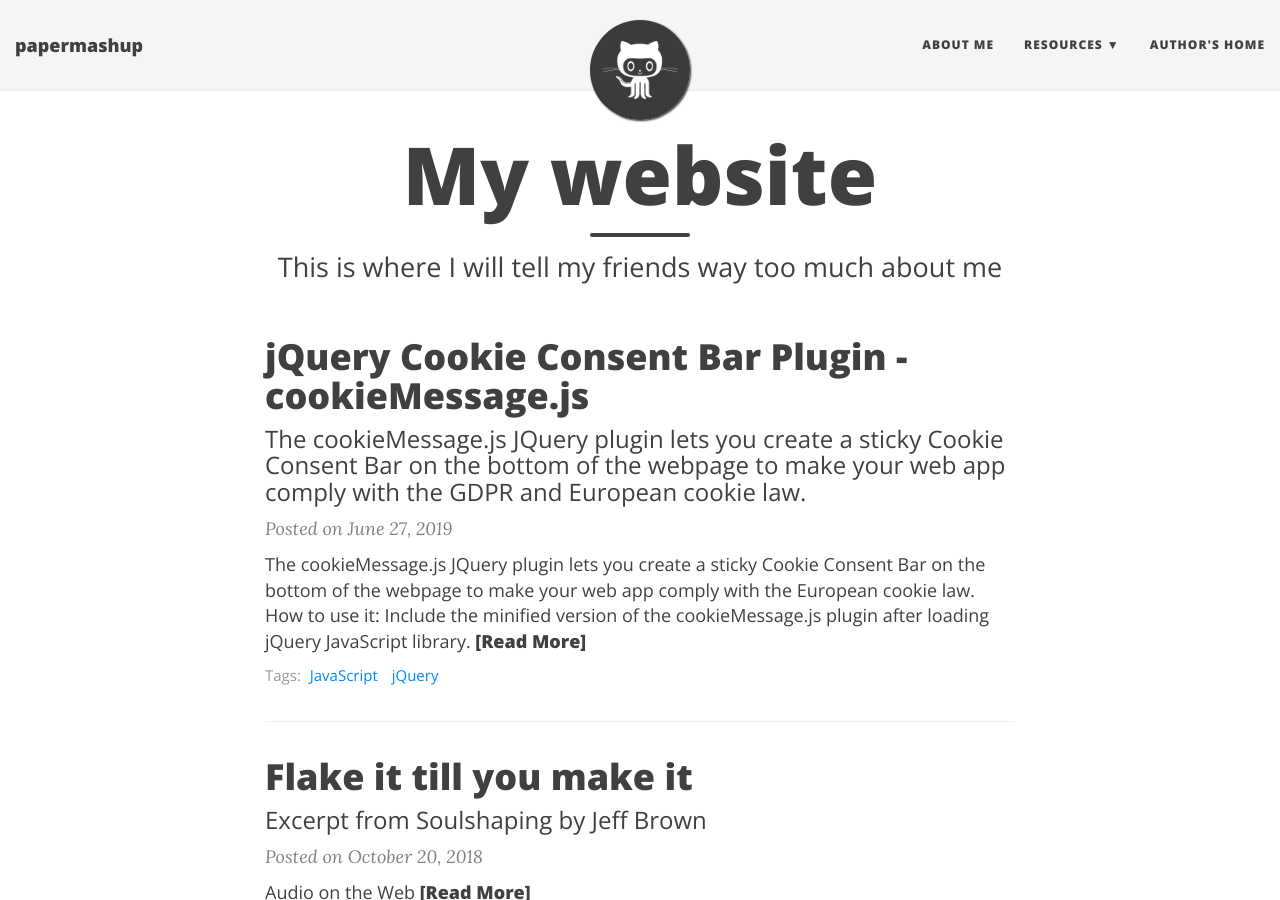
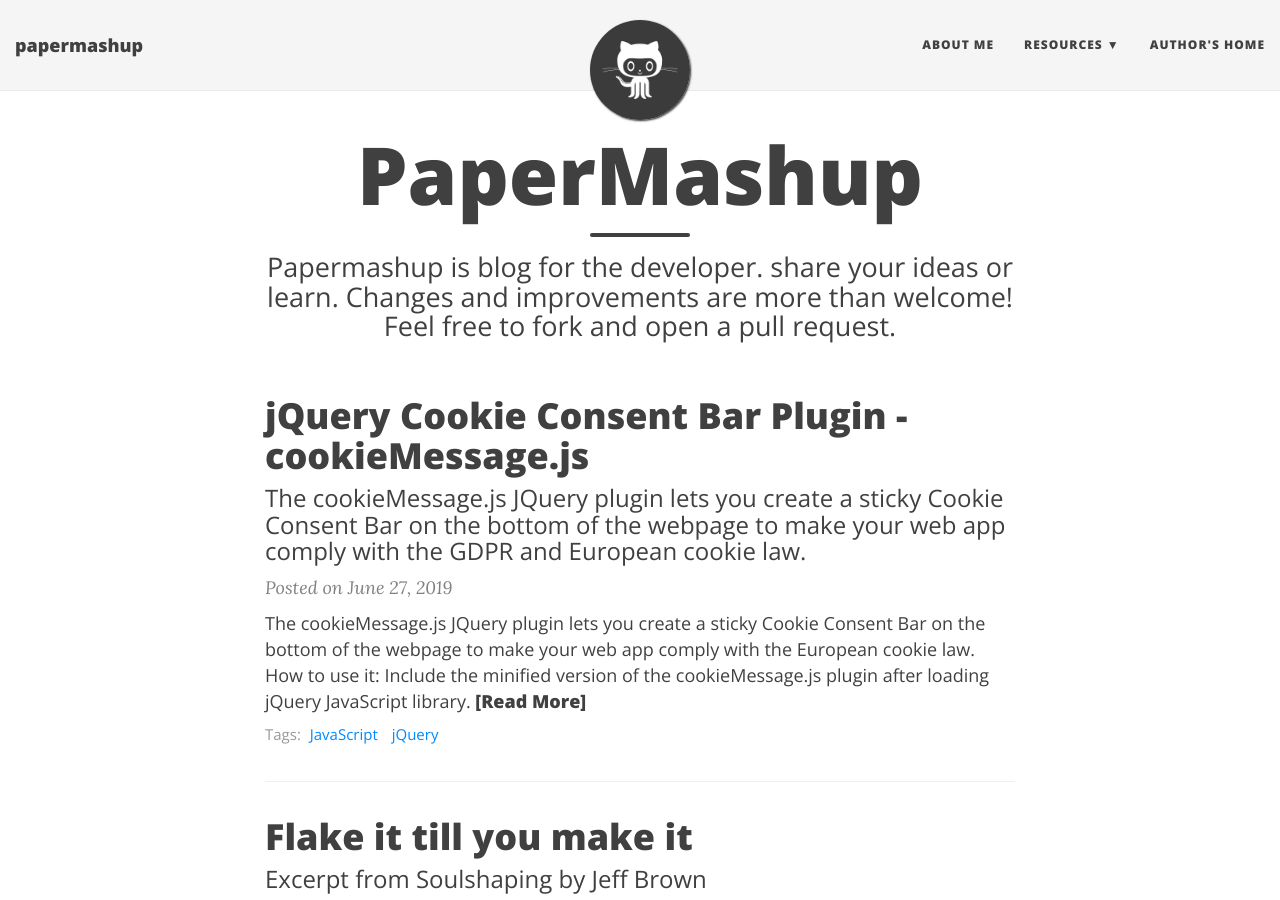
Before and after one commit to papermashup/papermashup.github.io, a Jekyll site: the page built from index.html, in a window 1280 px wide and 900 px high. Built offline with Jekyll 4.4.1, drawn with Linux system fonts in a browser that asks for light colours; nearby versions of some CDN libraries; the list of posts is cut into pages by our own code.

Commit message:
Update index.html

```diff
--- a/index.html
+++ b/index.html
@@ -1,7 +1,7 @@
 ---
 layout: page
-title: My website
-subtitle: This is where I will tell my friends way too much about me
+title: PaperMashup
+subtitle: Papermashup is blog for the developer. share your ideas or learn. Changes and improvements are more than welcome! Feel free to fork and open a pull request.
 use-site-title: true
 ---
 
```
